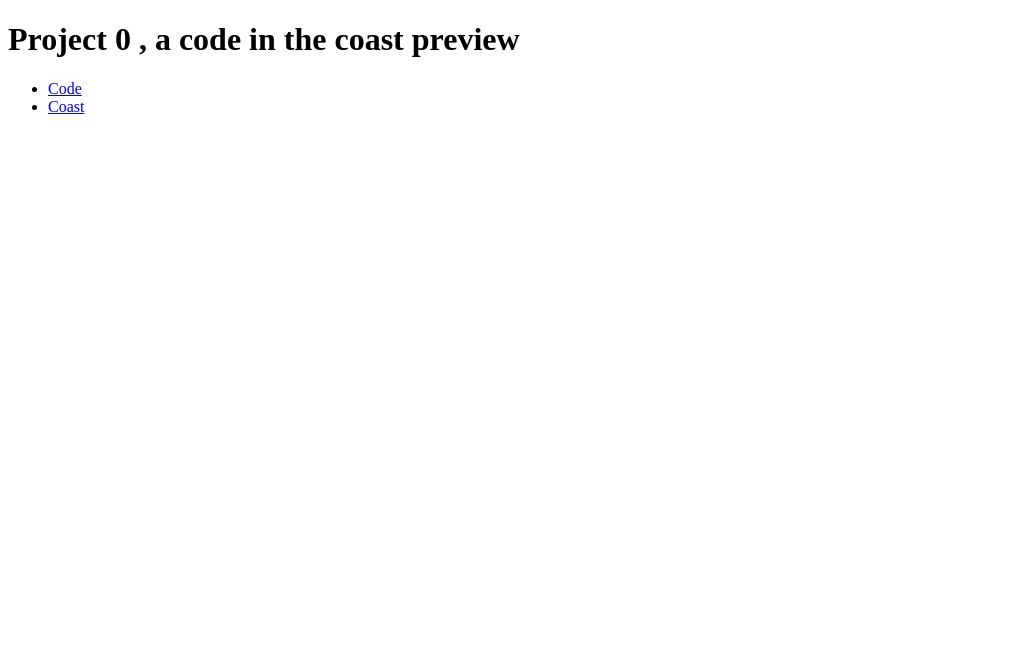
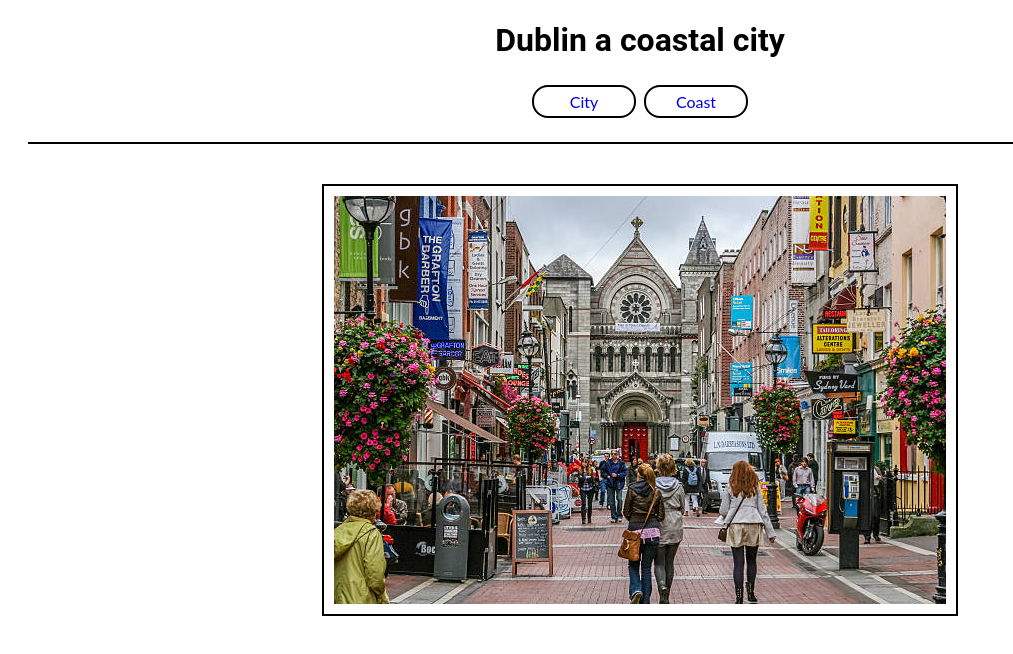
Before and after one commit to Juandavidc08/proyect-0, a plain HTML site: page index.html in a window 1280 px wide. Shown: the whole page, without its empty margins (0-1013 px from the left). Drawn offline with Linux system fonts and the light colour scheme.

Commit message:
feat: add images to the web pages

```diff
--- a/index.html
+++ b/index.html
@@ -4,19 +4,28 @@
     <meta charset="UTF-8" />
     <meta http-equiv="X-UA-Compatible" content="IE=edge" />
     <meta name="viewport" content="width=device-width, initial-scale=1.0" />
-    <title>Project 0</title>
+    <link rel="stylesheet" href="assets/css/style.css" />
+    <title>Dublin</title>
   </head>
   <body>
-    <h1>Project 0 , a code in the coast preview</h1>
+    <h1>Dublin a coastal city</h1>
     <nav>
       <ul>
         <li>
-          <a href="index.html">Code</a>
+          <a href="index.html">City</a>
         </li>
         <li>
           <a href="coast.html">Coast</a>
         </li>
       </ul>
     </nav>
+    <section>
+      <figure>
+        <img
+          src="assets/images/dublinimage.jpg"
+          alt="an image of dublin city"
+        />
+      </figure>
+    </section>
   </body>
 </html>
```
Also changed, not shown: coast.html (+7 -2 lines), assets/images/coast.jpg (added), assets/images/dublinimage.jpg (added).
